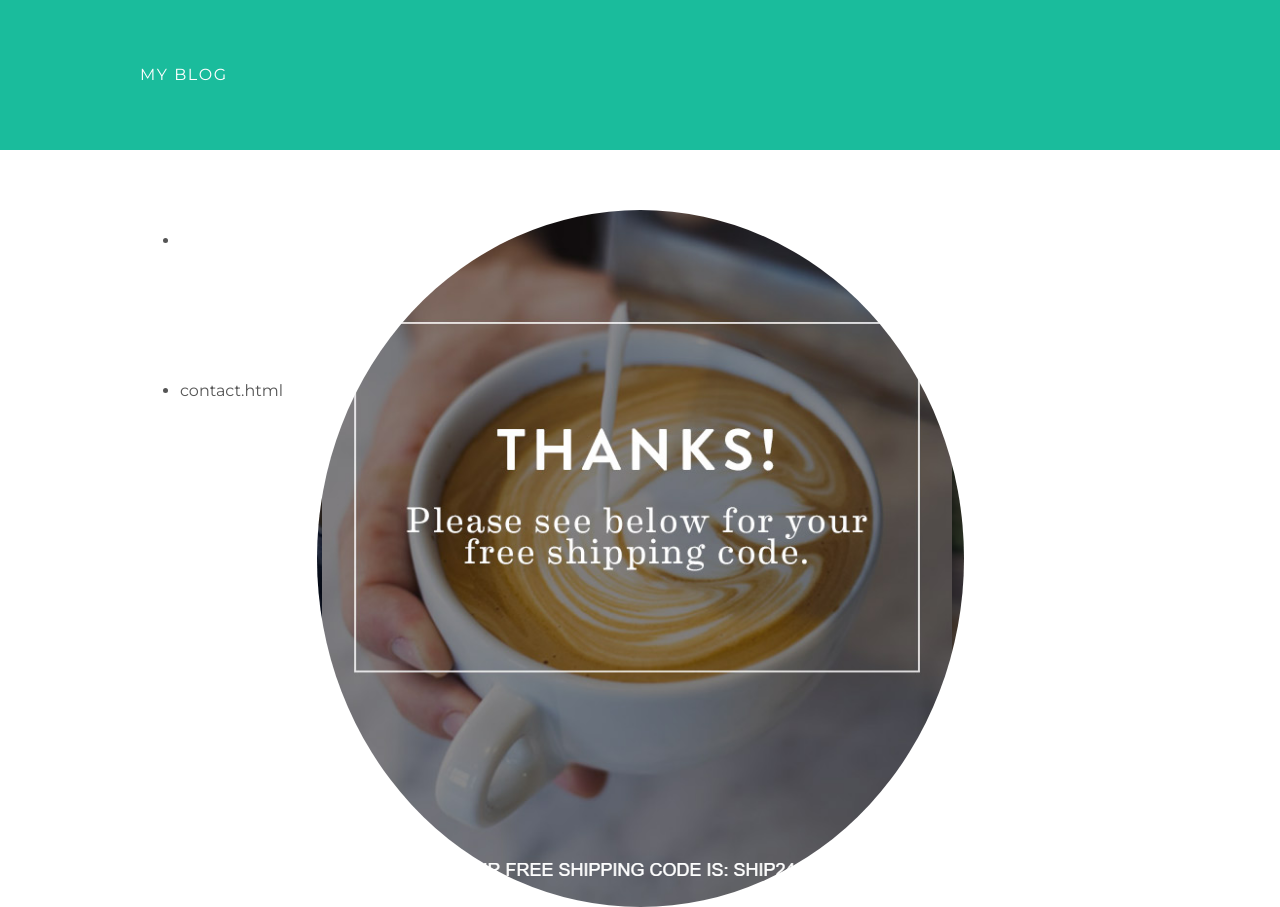
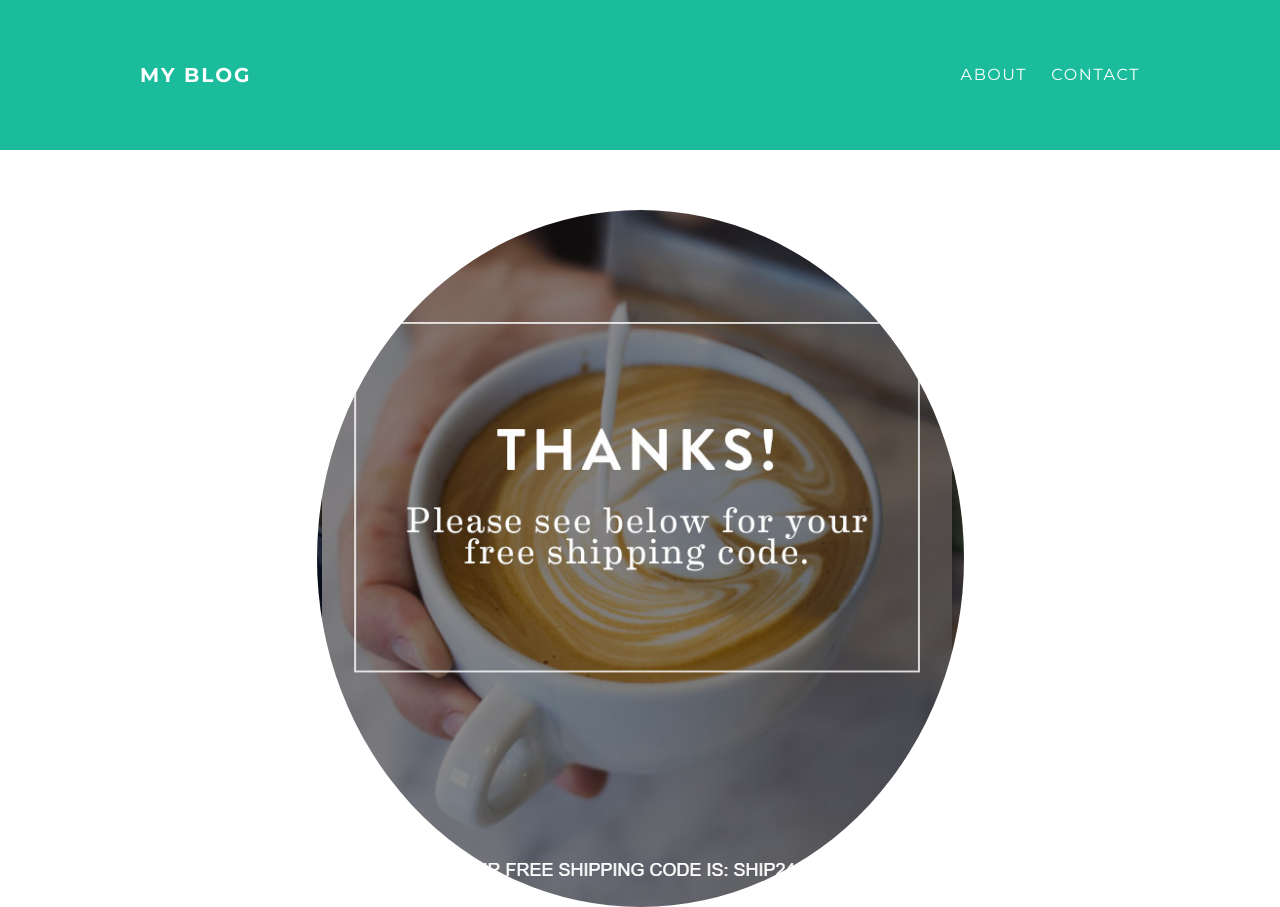
Before and after one commit to onoguera24/onoguera24.github.io, a plain HTML site: page about.html in a window 1280 px wide. Shown: the top 907 px of the page. Drawn offline with Linux system fonts and the light colour scheme.

Commit message:
Add files via upload

```diff
--- a/about.html
+++ b/about.html
@@ -7,10 +7,10 @@
     <body>
       <div id="header">
         <div class="container">
-            <a href="index.html">My Blog</a>
-              <ul>
-                <li><a href="about.html">about.html</a></li>
-                <li>contact.html</li>
+            <a id="header-title" href="index.html">My Blog</a>
+              <ul id="header-nav">
+                <li><a href="about.html">about</a></li>
+                <li><a href="mailto:onoguera24@gmail.com">contact</a></li>
               </ul>
           </div>
       </div>
```
